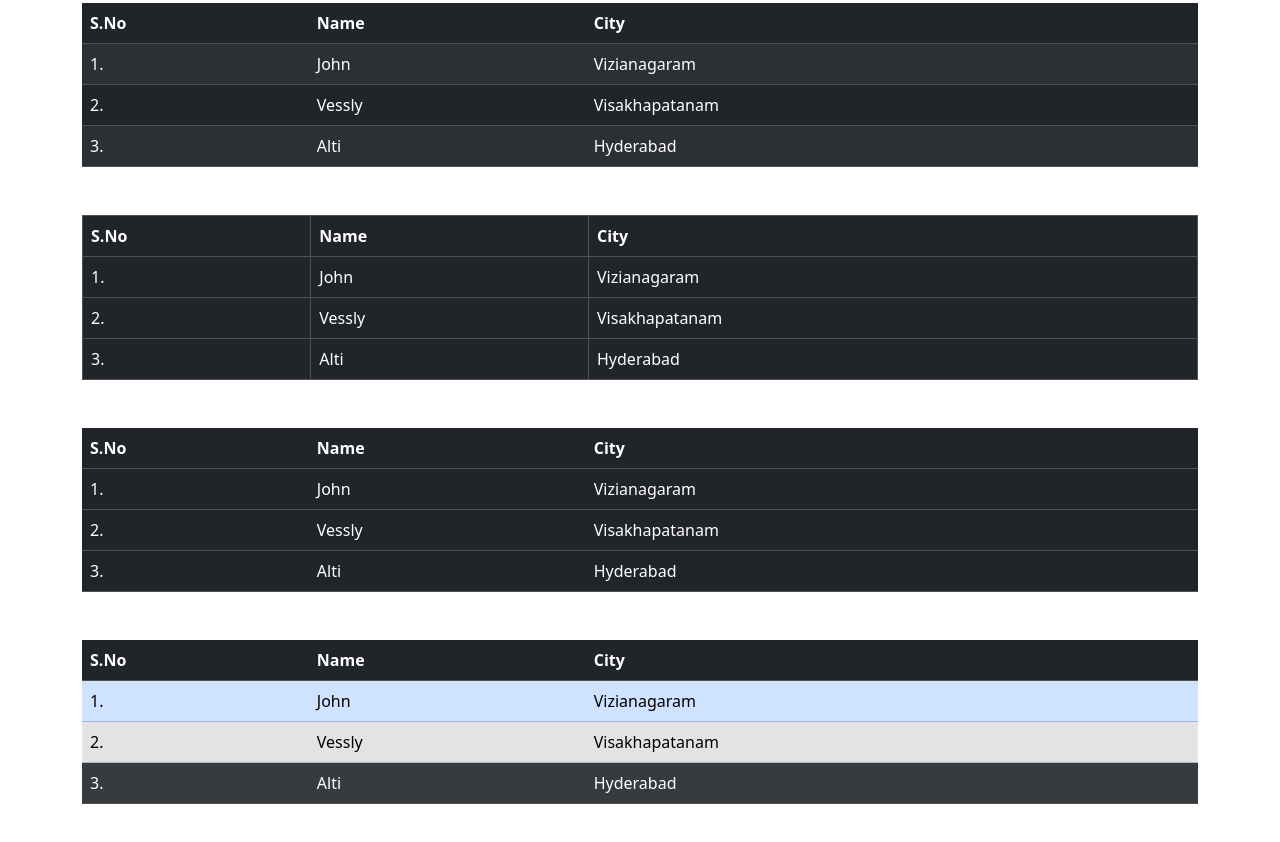
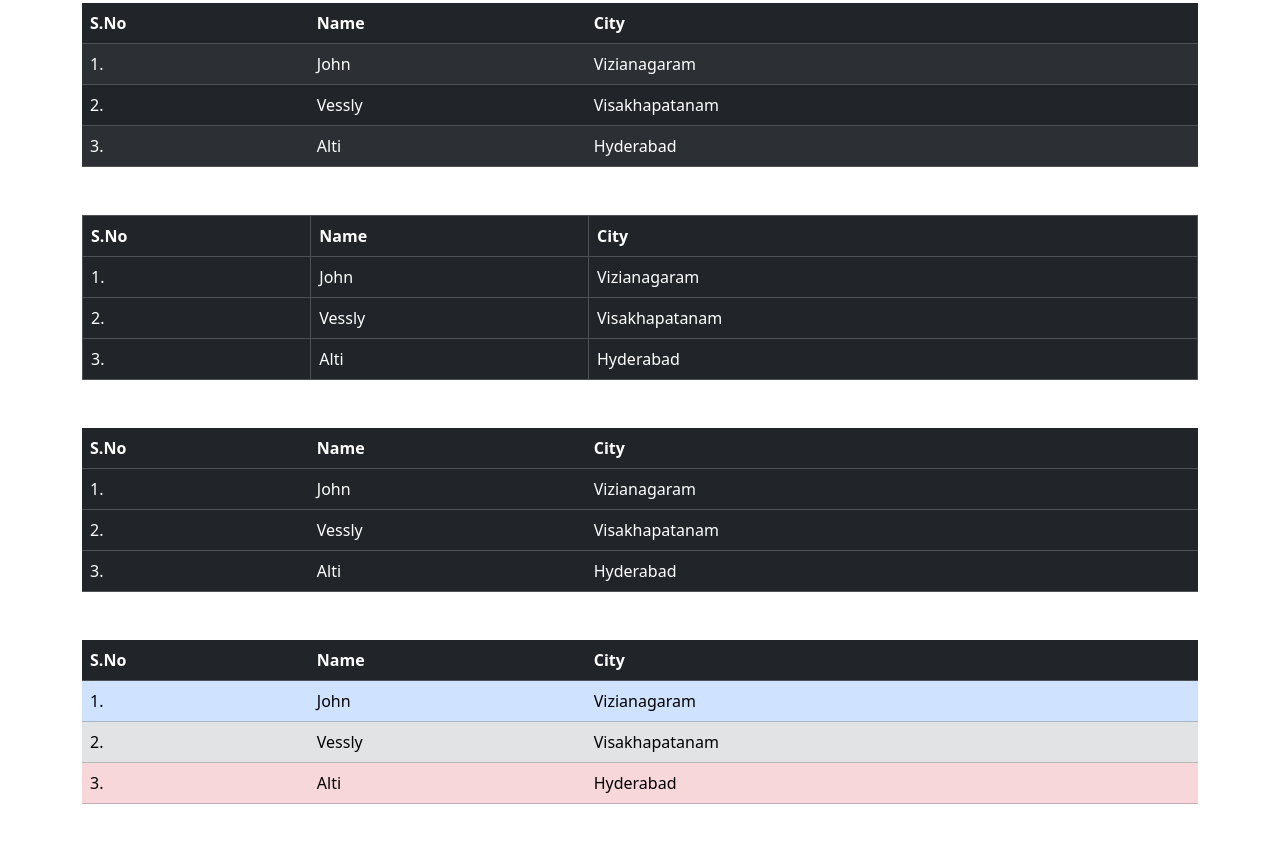
Before and after one commit to Johnvesslyalti/html-tables, a plain HTML site: page Learning BootStrap/New folder/learningBSTables.html in a window 1280 px wide. Shown: the part 1106-1948 px from the top of the page. Drawn offline with nearby package versions, Linux system fonts and the light colour scheme.

Commit message:
here i changed color active to danger

```diff
--- a/Learning BootStrap/New folder/learningBSTables.html
+++ b/Learning BootStrap/New folder/learningBSTables.html
@@ -252,7 +252,7 @@
                             <td>Vessly</td>
                             <td>Visakhapatanam</td>
                         </tr>
-                        <tr class="table-active">
+                        <tr class="table-danger">
                             <td>3.</td>
                             <td>Alti</td>
                             <td>Hyderabad</td>
```
